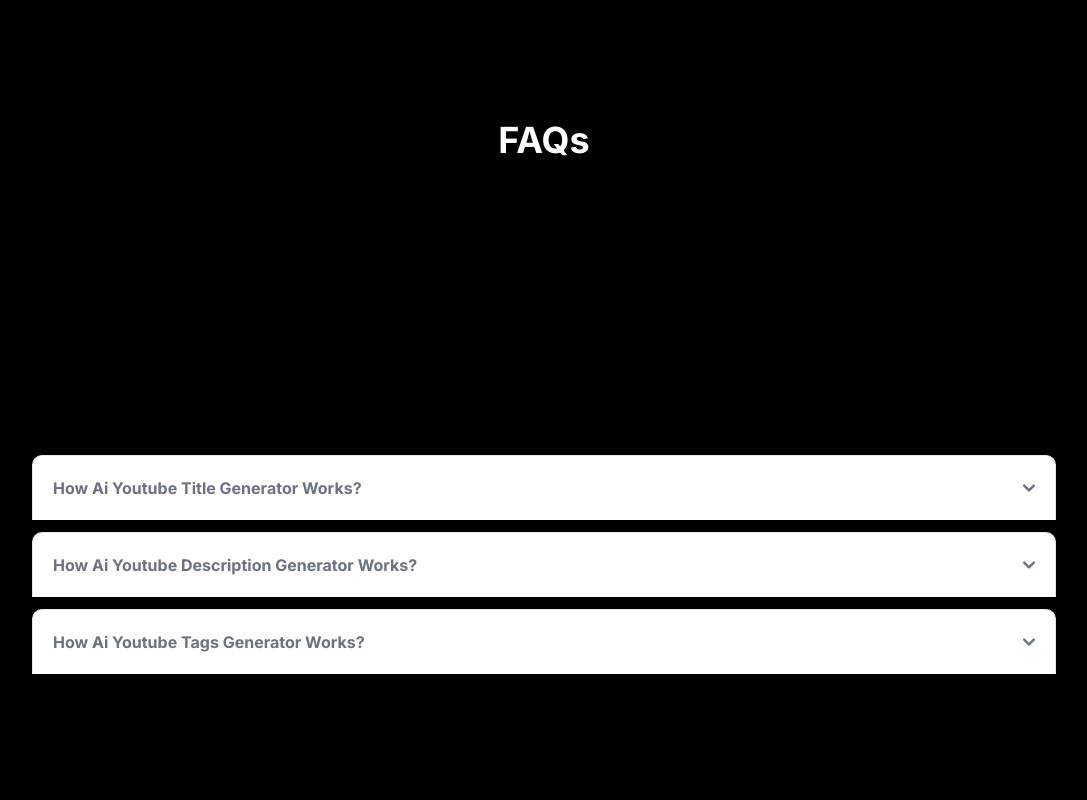
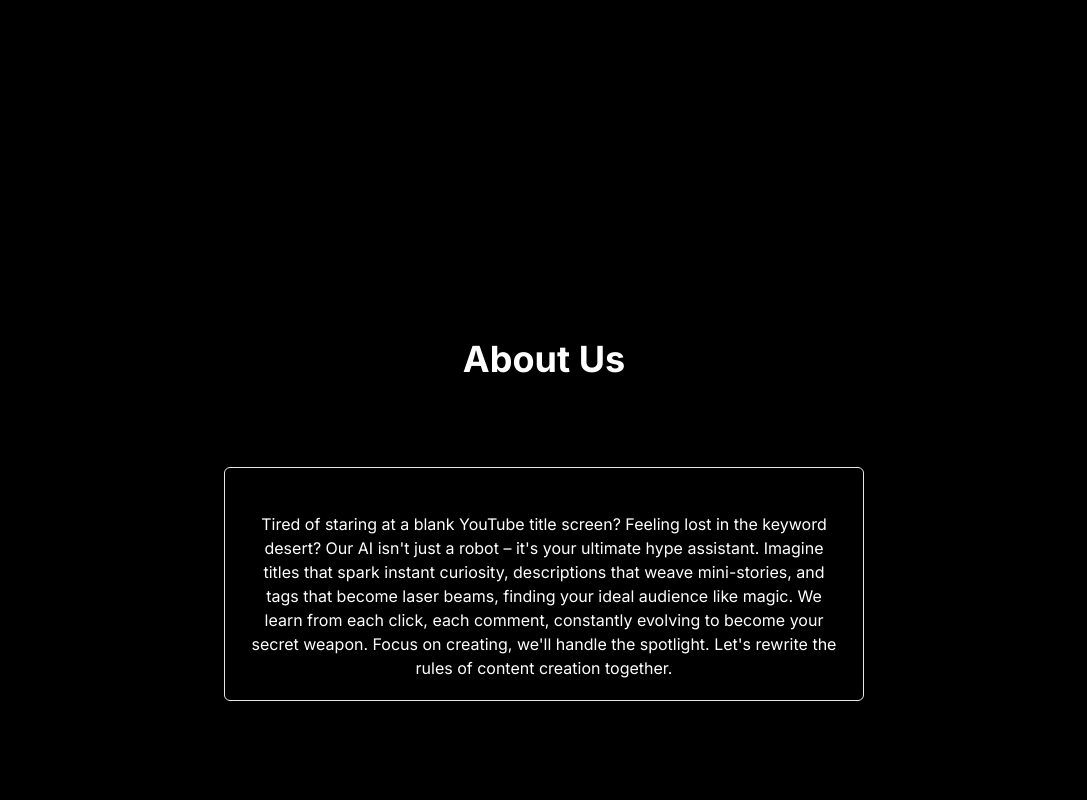
Before and after one commit to niaziiii/youtube-AI-2.0, a Next.js app: page / in a window 1280 px wide. Shown: the part 1480-2280 px from the top of the page, without its empty margins (96-1183 px from the left). Built offline with nearby package versions, Linux system fonts and the light colour scheme.

Commit message:
faq has been updated

```diff
--- a/src/components/accordination/index.tsx
+++ b/src/components/accordination/index.tsx
@@ -4,13 +4,13 @@ import { FAQS } from "../home/utils";
 interface AccordionItem {
   title: string;
   description: string;
-  questions: {
-    title: string;
-    description: string;
-  }[];
 }
 
-const Accordination: React.FC = () => {
+const AccordinationFAQ = (props: { faqs: any; number: number }) => {
+  const { faqs, number } = props;
+  const { title, description } = faqs;
+  const questions: AccordionItem[] = faqs.questions;
+
   const [openAccordion, setOpenAccordion] = useState<number | null>(null);
 
   const toggleAccordion = (index: number) => {
@@ -18,20 +18,23 @@ const Accordination: React.FC = () => {
   };
 
   return (
-    <div className="min-h-screen text-white flex items-center justify-center flex-col">
-      <h2 className="capitalize text-4xl font-bold text-center pb-12">FAQs</h2>
-
+    <div className=" text-white flex items-center justify-center flex-col mb-10">
+      <h2 className="capitalize text-4xl font-bold text-center pb-2">FAQs</h2>
+      <div className="w-[80%] m-auto text-center mt-4">
+        <h3 className="capitalize  text-2xl font-bold pb-2 mt-4">{title}</h3>
+        <p className=" mb-8">{description}</p>
+      </div>
       <div
         id="accordion-collapse"
         data-accordion="collapse  "
         className="w-[80%] m-auto flex flex-col gap-3"
       >
-        {FAQS.map((item, i) => (
+        {questions?.map((item, i) => (
           <div key={i} className="!w-[100%] m-auto">
             <h2 className="" id={`accordion-collapse-heading-${i}`}>
               <button
                 type="button"
-                className={`flex font-bold bg-white items-center justify-between w-full p-5 text-gray-500 border border-b-0 border-gray-200 rounded-t-[10px]   dark:border-gray-700 dark:text-gray-400 hover:bg-gray-100 dark:hover:bg-gray-800 gap-3 ${
+                className={`flex text-justify font-bold bg-white items-center justify-between w-full p-5 text-gray-500 border border-b-0 border-gray-200 rounded-t-[10px]   dark:border-gray-700 dark:text-gray-400 hover:bg-gray-100 dark:hover:bg-gray-800 gap-3 ${
                   openAccordion === i ? "active" : ""
                 }`}
                 onClick={() => toggleAccordion(i)}
@@ -67,17 +70,6 @@ const Accordination: React.FC = () => {
               <div className="text-gray-500 dark:text-gray-400 text-justify">
                 {item.description}
               </div>
-
-              <div className="text-gray-500 dark:text-gray-400 mt-8 flex flex-col gap-4">
-                {item?.questions.map((question, index) => {
-                  return (
-                    <div key={index} className="flex flex-col gap-2">
-                      <b>{question.title}</b>
-                      <p className="ml-2 text-justify">{question.descrition}</p>
-                    </div>
-                  );
-                })}
-              </div>
             </div>
           </div>
         ))}
@@ -86,4 +78,4 @@ const Accordination: React.FC = () => {
   );
 };
 
-export default Accordination;
+export default AccordinationFAQ;
--- a/src/components/home/index.tsx
+++ b/src/components/home/index.tsx
@@ -78,7 +78,7 @@ const HomePage = () => {
           ))}
         </div>
       </div>
-      <Accordination />
+      {/* <Accordination /> */}
 
       <div className="min-h-screen text-white flex items-center justify-center flex-col">
         <h2 className=" capitalize text-4xl font-bold text-center pb-12">
--- a/src/components/home/utils.ts
+++ b/src/components/home/utils.ts
@@ -7,35 +7,35 @@ export const FAQS = [
       {
         title:
           "1. What kind of titles does this AI YouTube Title Generator create?",
-        descrition:
+        description:
           "The AI YouTube Title Generator creates catchy, SEO-friendly titles that accurately reflect your video's content and target your audience. It uses a combination of relevant keywords, power words, and intriguing phrases to grab viewers' attention and increase click-through rates.",
       },
       {
         title:
           "2. Does it guarantee my video will rank higher in search results for 'ai youtube title generator'?",
-        descrition:
+        description:
           "While the AI Title Generator cannot guarantee top rankings, it significantly increases your chances by optimizing your title for relevant keywords and crafting a compelling message. Remember, SEO is a complex process, and consistent high-quality content remains key to attracting viewers.",
       },
       {
         title:
           "3. Can I customize the titles for my 'youtube title generator'?",
-        descrition:
+        description:
           "Absolutely! You can input keywords, target audience details (e.g., age, interests), and desired tone (e.g., informative, humorous) to influence the generated suggestions. Experiment with different options to find the perfect title tailored to your video and audience.",
       },
       {
         title:
           "4. How many titles can I generate with the AI YouTube Title Generator?",
-        descrition:
+        description:
           " The AI Title Generator offers unlimited options! Generate as many titles as needed to find the perfect fit for your video. Don't hesitate to explore different variations and refine your search parameters to discover hidden gems.",
       },
       {
         title: `5. How long should my title be for optimal SEO with "youtube title generator"?`,
-        descrition:
+        description:
           "Aim for titles between 60-70 characters to ensure full visibility on search results and mobile devices. This length allows you to include relevant keywords while keeping the title concise and engaging.",
       },
       {
         title: `5. How long should my title be for optimal SEO with "youtube title generator"?`,
-        descrition:
+        description:
           "Aim for titles between 60-70 characters to ensure full visibility on search results and mobile devices. This length allows you to include relevant keywords while keeping the title concise and engaging.",
       },
     ],
@@ -47,27 +47,27 @@ export const FAQS = [
     questions: [
       {
         title: `1. What information should I include in the description to optimize for "ai youtube description generator"?`,
-        descrition:
+        description:
           "For optimal results, include a brief overview of your video, key points with timestamps for relevant sections, a call to action (e.g., subscribing, liking, sharing), and links to your website or social media. Think of your description as a mini-trailer that entices viewers to watch more.",
       },
       {
         title: `2. Does the AI YouTube Description Generator write the entire description for me, or should I use it with "youtube description generator"?`,
-        descrition:
+        description:
           "The AI Description Generator provides a detailed template with prompts to guide you through writing an engaging description. It suggests relevant keywords and helps you structure your content, but it doesn't replace your unique voice and creativity. Customize the template with your own insights and personality to connect with your audience.",
       },
       {
         title: `3. How long should my description be when using the AI YouTube Description Generator?`,
-        descrition:
+        description:
           "Aim for a minimum of 250 words, but don't exceed 5000 characters. Provide enough information to pique interest without overwhelming viewers. Remember, quality over quantity!",
       },
       {
         title: `4. Does it automatically add relevant keywords for SEO with "youtube description generator"?`,
-        descrition:
+        description:
           "Yes! The AI Description Generator suggests relevant keywords based on your video content and helps you integrate them naturally into your description. This ensures your video gets discovered by viewers searching for related topics.",
       },
       {
         title: `5. Does it include links and timestamps with "ai youtube description generator"?`,
-        descrition:
+        description:
           "The AI Description Generator doesn't automatically add links and timestamps, but it provides designated sections where you can easily add them manually. This allows you to customize the placement and format of these elements to match your video's structure and preferences.",
       },
     ],
@@ -79,27 +79,27 @@ export const FAQS = [
     questions: [
       {
         title: `1. How many tags should I use with the AI YouTube Tags Generator?`,
-        descrition:
+        description:
           "While YouTube allows up to 500 characters for tags, focus on quality and relevance over quantity. Aim for around 10-15 tags, including a mix of broad and specific terms related to your video content and target audience. Remember, relevant tags help viewers discover your video, but don't stuff your description with irrelevant tags just to hit the character limit.",
       },
       {
         title: `2. Does the AI YouTube Tags Generator suggest trending tags for "youtube tags generator"?`,
-        descrition:
+        description:
           "Yes, the AI Tags Generator identifies popular and relevant tags related to your video content, including trending topics within your niche. This helps you stay ahead of the curve and attract viewers searching for current buzzwords and discussions.",
       },
       {
         title: `3. Can I add my own tags with the AI YouTube Tags Generator?`,
-        descrition:
+        description:
           "Absolutely! Combine the generated suggestions with your own research to create a comprehensive tag list. Utilize your knowledge of your video's content and target audience to add specific, niche-related tags that might not be automatically suggested.",
       },
       {
         title: `4. Does it use banned or spammy tags when generating with "ai youtube tags generator"?`,
-        descrition:
+        description:
           "No, the AI Tags Generator prioritizes safe and relevant tags that comply with YouTube's guidelines. It avoids suggesting banned or spammy terms that could harm your video's visibility or even get it flagged.",
       },
       {
         title: `5. Does it guarantee more views from using specific tags with "youtube tags generator"?`,
-        descrition:
+        description:
           "While relevant tags can significantly improve discoverability, remember that consistent high-quality content remains the key to attracting viewers and increasing views. Focus on creating engaging and informative videos that resonate with your audience, and the right tags will help them find you.",
       },
     ],
--- a/src/components/pages/description/index.tsx
+++ b/src/components/pages/description/index.tsx
@@ -11,6 +11,8 @@ import { FaCopy } from "react-icons/fa";
 import { MdOutlineThumbDown } from "react-icons/md";
 import { FaRegThumbsUp } from "react-icons/fa6";
 import { VscDebugRestart } from "react-icons/vsc";
+import AccordinationFAQ from "@/components/accordination";
+import { FAQS } from "@/components/home/utils";
 
 const DescriptionPage = () => {
   const [loading, setLoading] = useState(false);
@@ -175,6 +177,9 @@ const DescriptionPage = () => {
           )}
         </div>
       </div>
+      <div>
+        <AccordinationFAQ number={0} faqs={FAQS[1]} />
+      </div>
     </div>
   );
 };
--- a/src/components/pages/tags/index.tsx
+++ b/src/components/pages/tags/index.tsx
@@ -11,6 +11,8 @@ import { FaCopy, FaRegThumbsUp } from "react-icons/fa";
 import { MdOutlineThumbDown } from "react-icons/md";
 import { VscDebugRestart } from "react-icons/vsc";
 import { IoMdClose } from "react-icons/io";
+import AccordinationFAQ from "@/components/accordination";
+import { FAQS } from "@/components/home/utils";
 
 const TagsPage = () => {
   const [loading, setLoading] = useState(false);
@@ -189,6 +191,9 @@ const TagsPage = () => {
           )}
         </div>
       </div>
+      <div>
+        <AccordinationFAQ number={0} faqs={FAQS[2]} />
+      </div>
     </div>
   );
 };
--- a/src/components/pages/title/index.tsx
+++ b/src/components/pages/title/index.tsx
@@ -9,6 +9,8 @@ import { FaCopy } from "react-icons/fa6";
 import { IoMdClose } from "react-icons/io";
 import toast from "react-hot-toast";
 import LoadingSpinner from "@/components/loading";
+import AccordinationFAQ from "@/components/accordination";
+import { FAQS } from "@/components/home/utils";
 
 const TitlePage = () => {
   const [loading, setLoading] = useState(false);
@@ -155,6 +157,9 @@ const TitlePage = () => {
           )}
         </div>
       </div>
+      <div>
+        <AccordinationFAQ number={0} faqs={FAQS[0]} />
+      </div>
     </div>
   );
 };
```
